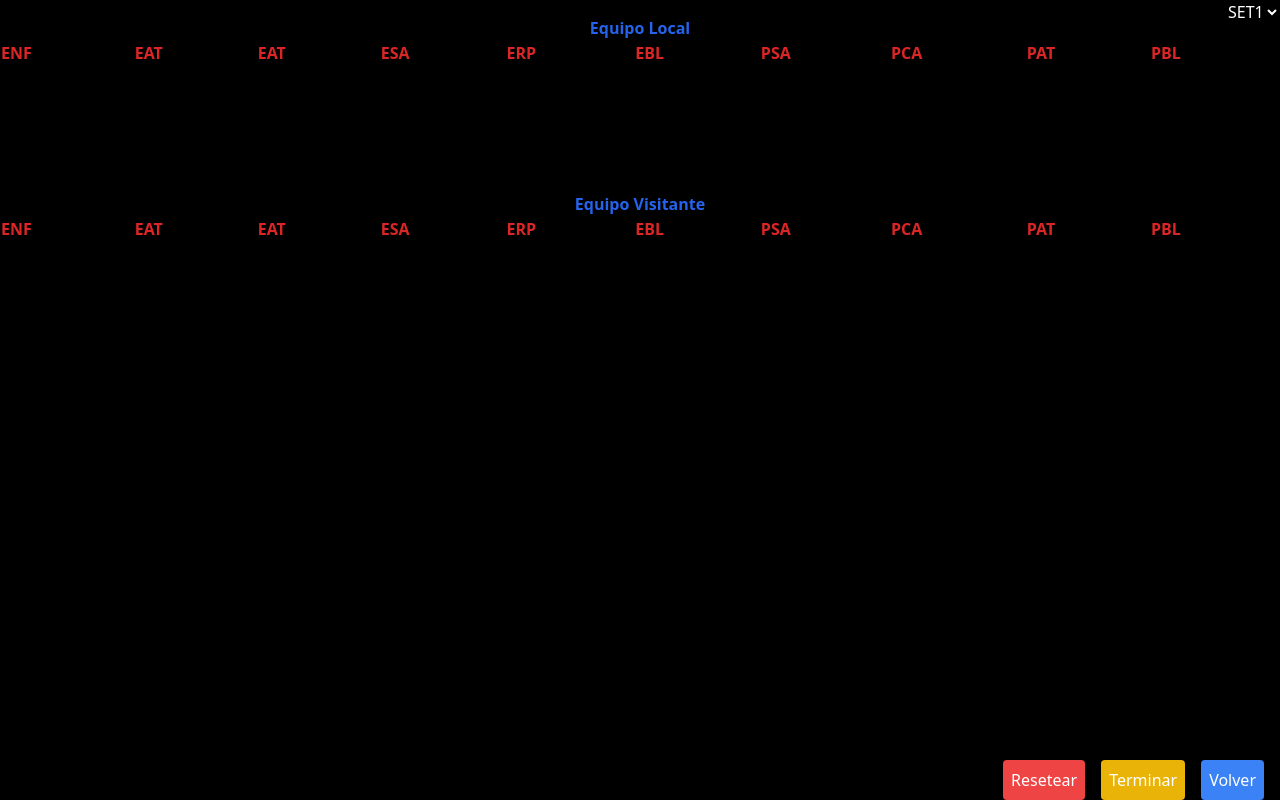
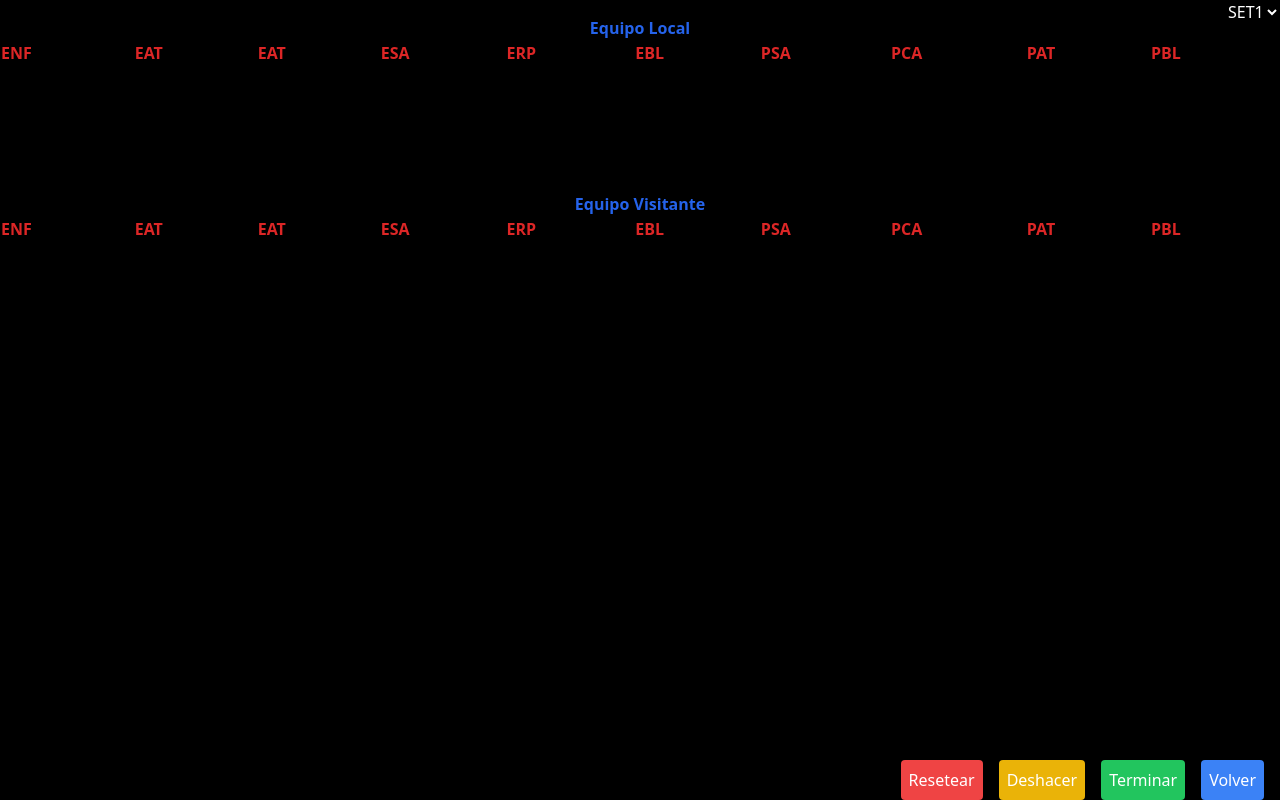
Before and after one commit to ThomasLlopiz/voley-app, a React (Vite) app: page /partido in a window 1280 px wide. Built offline with nearby package versions, Linux system fonts and the light colour scheme.

Commit message:
Falta que funcione el deshacer

```diff
--- a/package.json
+++ b/package.json
@@ -10,9 +10,11 @@
     "preview": "vite preview"
   },
   "dependencies": {
+    "file-saver": "^2.0.5",
     "react": "^18.3.1",
     "react-dom": "^18.3.1",
-    "react-router-dom": "^6.26.2"
+    "react-router-dom": "^6.26.2",
+    "xlsx": "^0.18.5"
   },
   "devDependencies": {
     "@eslint/js": "^9.9.0",
--- a/src/components/ActionButtons.jsx
+++ b/src/components/ActionButtons.jsx
@@ -1,5 +1,6 @@
 import React from "react";
 import { useNavigate } from "react-router-dom";
+import * as XLSX from "xlsx";
 
 const ActionButtons = ({
   tableData,
@@ -49,12 +50,68 @@ const ActionButtons = ({
     navigate("/");
   };
 
+  const handleExportToExcel = () => {
+    const tableData = JSON.parse(localStorage.getItem("tableData"));
+
+    const data = [];
+    Object.keys(tableData).forEach((set) => {
+      data.push([`${set.toUpperCase()} - LOCAL`]);
+      data.push([
+        "ENF",
+        "EAT",
+        "ECA",
+        "ESA",
+        "ERP",
+        "EBL",
+        "PSA",
+        "PCA",
+        "PAT",
+        "PBL",
+      ]);
+      tableData[set].local.forEach((row) => {
+        data.push(row);
+      });
+
+      data.push([]);
+      data.push([`${set.toUpperCase()} - VISITANTE`]);
+      data.push([
+        "ENF",
+        "EAT",
+        "ECA",
+        "ESA",
+        "ERP",
+        "EBL",
+        "PSA",
+        "PCA",
+        "PAT",
+        "PBL",
+      ]);
+      tableData[set].visitante.forEach((row) => {
+        data.push(row);
+      });
+
+      data.push([]);
+      data.push([]);
+    });
+
+    const worksheet = XLSX.utils.aoa_to_sheet(data);
+    const workbook = XLSX.utils.book_new();
+    XLSX.utils.book_append_sheet(workbook, worksheet, "Partido");
+    XLSX.writeFile(workbook, "partido.xlsx");
+  };
+
   return (
     <div className="fixed bottom-0 right-0 mt-4 space-x-4 pr-4">
       <button onClick={handleReset} className="bg-red-500 p-2 rounded">
         Resetear
       </button>
       <button onClick={handleUndo} className="bg-yellow-500 p-2 rounded">
+        Deshacer
+      </button>
+      <button
+        onClick={handleExportToExcel}
+        className="bg-green-500 p-2 rounded"
+      >
         Terminar
       </button>
       <button onClick={handleBack} className="bg-blue-500 p-2 rounded">
--- /dev/null
+++ b/src/functions/exportToExcel.js
@@ -0,0 +1,19 @@
+import * as XLSX from 'xlsx';
+import { saveAs } from 'file-saver';
+
+export const exportToExcel = (tableData) => {
+    const workbook = XLSX.utils.book_new();
+    ['set1', 'set2', 'set3'].forEach(setKey => {
+        const set = tableData[setKey];
+        const localSheet = XLSX.utils.aoa_to_sheet(set.local);
+        const visitanteSheet = XLSX.utils.aoa_to_sheet(set.visitante);
+        XLSX.utils.book_append_sheet(workbook, localSheet, `${setKey}_local`);
+        XLSX.utils.book_append_sheet(workbook, visitanteSheet, `${setKey}_visitante`);
+    });
+
+    const excelBuffer = XLSX.write(workbook, { bookType: 'xlsx', type: 'array' });
+    const data = new Blob([excelBuffer], { type: EXCEL_TYPE });
+    saveAs(data, `partido_${new Date().toISOString()}.xlsx`);
+};
+
+const EXCEL_TYPE = 'application/vnd.openxmlformats-officedocument.spreadsheetml.sheet;charset=UTF-8';
```
Also changed, not shown: 1 other file (tests, documents, lock files or other folders).
